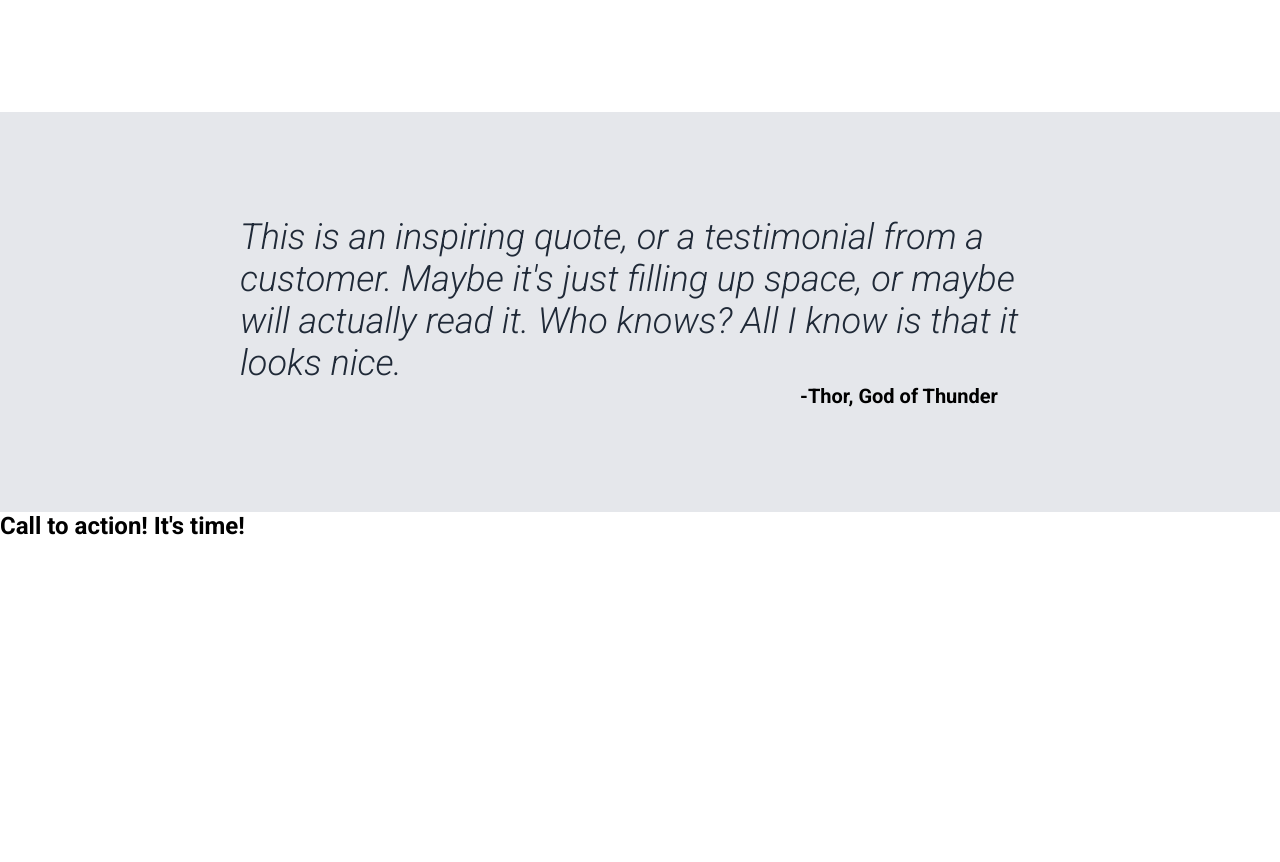
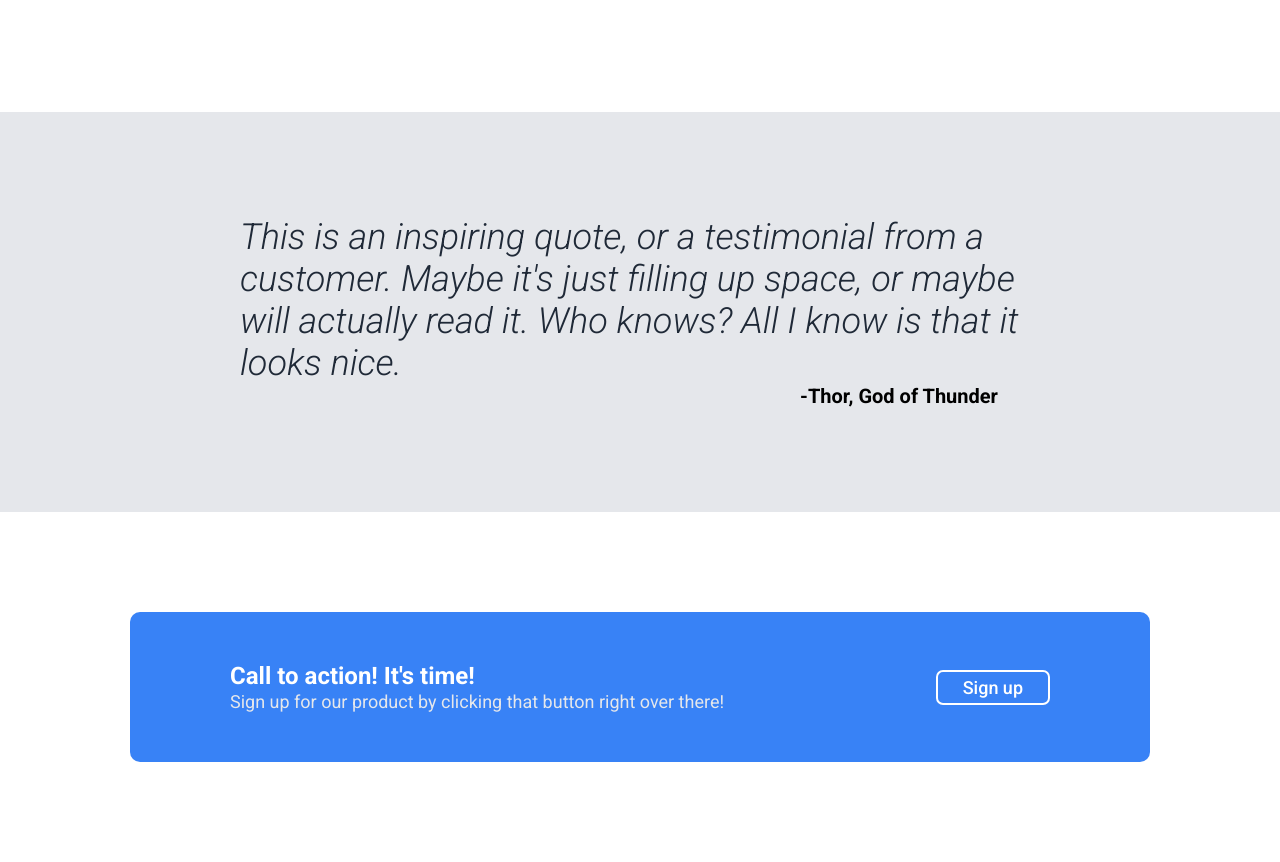
Before and after one commit to lizandreina/landing-page, a plain HTML site: page index.html in a window 1280 px wide. Shown: the part 886-1748 px from the top of the page. Before the commit the page ends 1426 px from the top, so only its background shows below. Drawn offline with Linux system fonts and the light colour scheme.

Commit message:
Complete until the CTA section
Only have the footer missing.

```diff
--- a/index.html
+++ b/index.html
@@ -62,8 +62,12 @@
 
     <section class="cta">
         <div class="container">
-            <div class="text">
-                <h2 class="title-3">Call to action! It's time!</h2>
+            <div class="square">
+                <div class="text">
+                    <h2 class="title-3">Call to action! It's time!</h2>
+                    <p>Sign up for our product by clicking that button right over there!</p>
+                </div>
+                <button>Sign up</button>
             </div>
         </div>
     </section>
--- a/styles.css
+++ b/styles.css
@@ -161,3 +161,50 @@ button {
     align-self: flex-end;
     width: 30%;
 }
+
+.cta {
+    background-color: white;
+    display: flex;
+    justify-content: center;
+    align-items: center;
+}
+
+.cta .container {
+    flex-basis: 1020px;
+    min-height: 350px;
+    display: flex;
+    justify-content: center;
+    align-items: center;
+}
+
+.cta .square {
+    padding: 50px 100px;
+    flex-basis: 100%;
+    height: 150px;
+    background-color: #3882f6;
+    border-radius: 10px;
+    color: white;
+    display: flex;
+    justify-content: space-between;
+    align-items: center;
+}
+
+.cta .text {
+    line-height: 1.2;
+}
+
+.cta p {
+    font-size: 18px;
+    color: #e5e7eb;
+}
+
+.cta button {
+    color: inherit;
+    font: inherit;
+    font-size: 18px;
+    background-color: inherit;
+    padding: 5px 25px;
+    border-radius: 7px;
+    font-weight: 500;
+    border: 2px solid white;
+}
```
